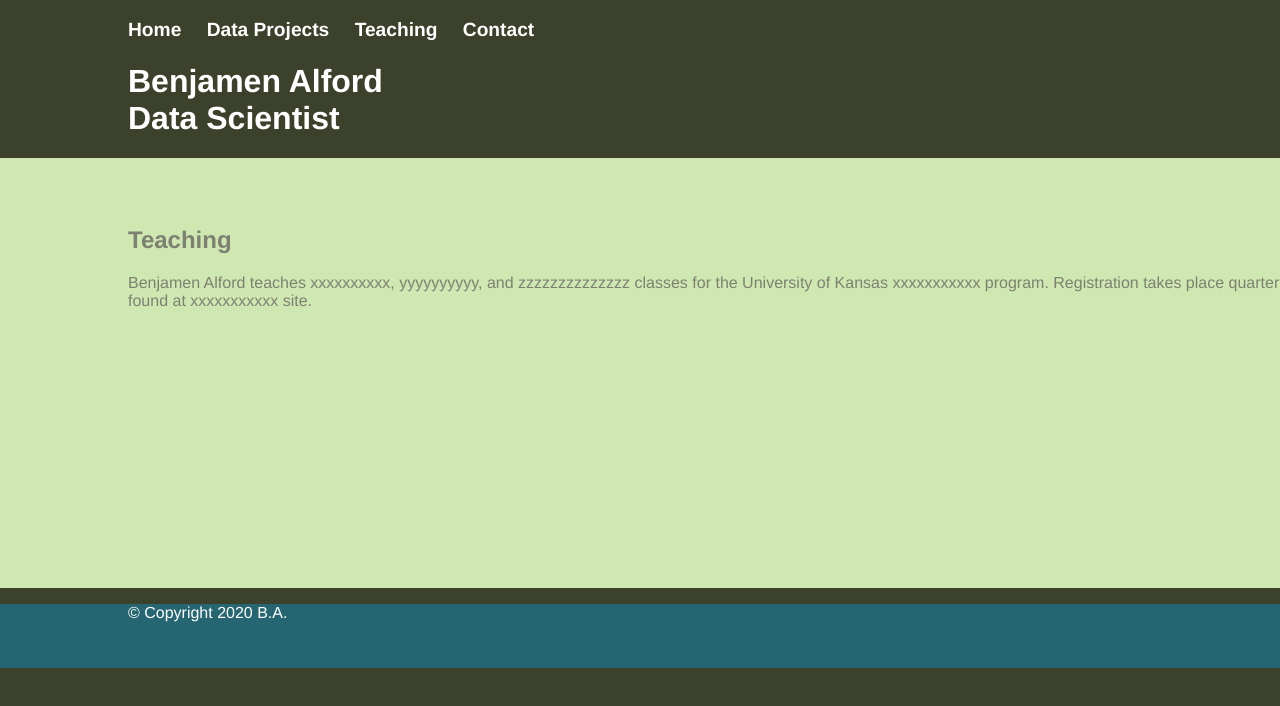
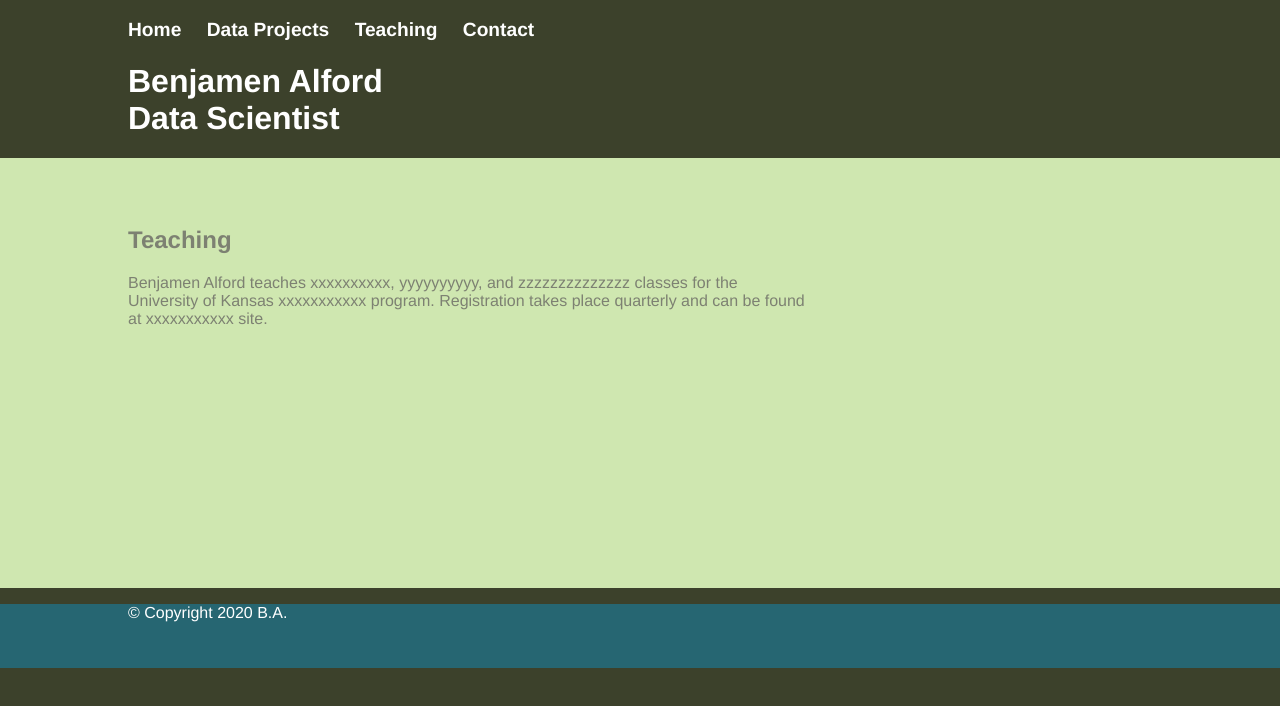
Before and after one commit to karlfun/benbenben, a plain HTML site: page teaching.html in a window 1280 px wide. Shown: the top 706 px of the page. Drawn offline with Linux system fonts and the light colour scheme.

Commit message:
add squeeze div

```diff
--- a/ben.css
+++ b/ben.css
@@ -33,6 +33,9 @@ nav{
     color: #7D8172;
 }
 
+#squeeze{
+    max-width:680px;
+}
 
 footer {
     position:relative;
```
